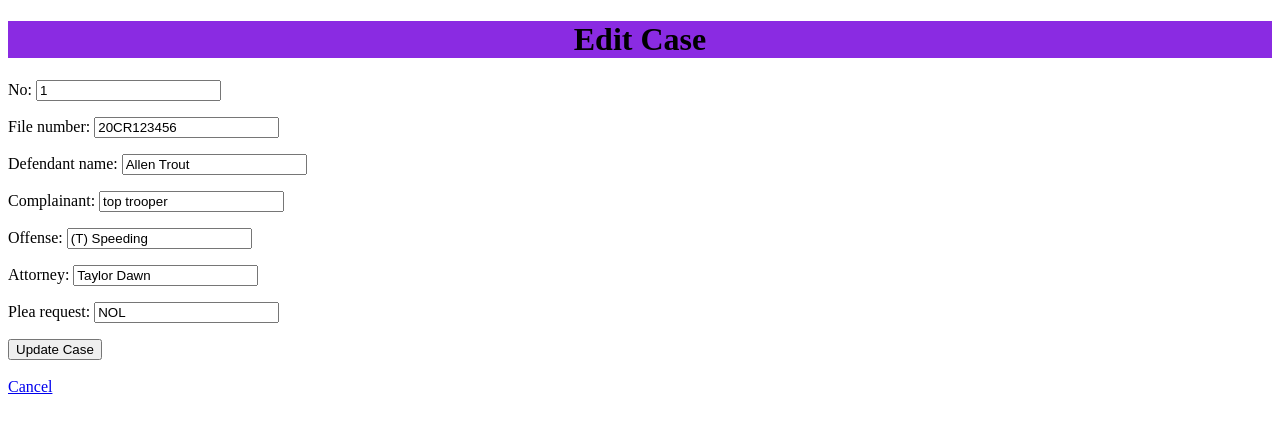
After one commit to mjhow4/newattendanceapp, a Django app: page /attend/5/edit/ in a window 1280 px wide. The commit adds this page. Shown: the top 433 px of the page. Run offline with Django 3.2, Linux system fonts and the light colour scheme; data comes from the database, SQL or seed files in the repository.

Commit message:
incorporates add, edit, and delete

```diff
--- a/mycal/attendance/forms.py
+++ b/mycal/attendance/forms.py
@@ -5,8 +5,12 @@ class CaseForm(forms.ModelForm):
     class Meta:
         model = Case
         fields = [
-            'case_number',
+            'no',
+            'file_number',
+            'defendant_name',
+            'complainant',
+            'offense',
             'attorney',
-            'court_session',
             'plea_request',
-        ]
+
+    ]
--- a/mycal/attendance/models.py
+++ b/mycal/attendance/models.py
@@ -2,10 +2,14 @@ from django.db import models
 
 # Create your models here.
 class Case(models.Model):
-    case_number = models.CharField(max_length=255, null=True, blank=True)
-    attorney = models.CharField(max_length=255,null=True, blank=True)
-    court_session = models.CharField(max_length= 255,null=True, blank=True)
-    plea_request = models.CharField (max_length= 255, null=True, blank=True)
+    no = models.CharField(max_length=4,  null=True, blank=True)
+    file_number = models.CharField(max_length=20,  null=True, blank=True)
+    defendant_name = models.CharField(max_length=100,  null=True, blank=True)
+    complainant = models.CharField(max_length=50, null=True, blank=True)
+    offense = models.CharField(max_length=255,  null=True, blank=True)
+    attorney = models.CharField(max_length=100,  null=True, blank=True)
+    plea_request = models.CharField(max_length=400, null=True, blank=True)
+
 
     def __str__(self):
-        return self.attorney
+        return self.name
--- a/mycal/attendance/views.py
+++ b/mycal/attendance/views.py
@@ -8,3 +8,38 @@ def list_cases(request):
     cases = Case.objects.all()
     return render(request, "attend\list_cases.html",
                   {"cases": cases})
+
+def add_case(request):
+    if request.method == 'GET':
+        form = CaseForm()
+    else:
+        form = CaseForm(data=request.POST)
+        if form.is_valid():
+            form.save()
+            return redirect(to='list_cases')
+
+    return render(request, "attend/add_case.html", {"form": form})
+
+def edit_case(request, pk):
+    case = get_object_or_404(Case, pk=pk)
+    if request.method == 'GET':
+        form = CaseForm(instance=case)
+    else:
+        form = CaseForm(data=request.POST, instance=case)
+        if form.is_valid():
+            form.save()
+            return redirect(to='list_cases')
+
+    return render(request, "attend/edit_case.html", {
+        "form": form,
+        "case": case,
+    })
+
+def delete_case(request, pk):
+    case = get_object_or_404(Case, pk=pk)
+    if request.method == 'POST':
+        case.delete()
+        return redirect(to='list_cases')
+
+    return render(request, "attend/delete_case.html",
+                  {"case": case})
--- a/mycal/mycal/urls.py
+++ b/mycal/mycal/urls.py
@@ -21,4 +21,11 @@ from attendance import views as attend_views
 urlpatterns = [
     path('admin/', admin.site.urls),
     path('', attend_views.list_cases, name='list_cases'),
+    path('attend/add/', attend_views.add_case, name='add_case'),
+    path('attend/<int:pk>/delete/',
+         attend_views.delete_case,
+         name='delete_case'),
+    path('attend/<int:pk>/edit/',
+         attend_views.edit_case,
+         name='edit_case'),
 ]
--- /dev/null
+++ b/mycal/static/css/styles.css
@@ -0,0 +1,4 @@
+h1 {
+    text-align: center;
+    background-color: blueviolet;
+}
--- /dev/null
+++ b/mycal/templates/attend/edit_case.html
@@ -0,0 +1,16 @@
+{% extends "base.html" %}
+
+{% block content %}
+<h1>Edit Case</h1>
+
+<div>
+  <form action="{% url 'edit_case' pk=case.pk %}" method="POST">
+    {% csrf_token %}
+    {{ form.as_p }}
+    <div>
+      <button type="submit">Update Case</button> <br> <br>
+      <a href="{% url 'list_cases' %}">Cancel</a>
+    </div>
+  </form>
+</div>
+{% endblock %}
--- a/mycal/templates/base.html
+++ b/mycal/templates/base.html
@@ -1,3 +1,5 @@
+{% load static %}
+
 <!DOCTYPE html>
 <html lang="en">
 <head>
@@ -6,6 +8,7 @@
     <meta name="viewport" content="width=device-width, initial-scale=1.0">
     {% endblock %}
     {% block title %}<title>Court Cal</title>{% endblock %}
+    <link rel="stylesheet" href="{% static 'css/styles.css' %}">
 </head>
 <body>
     {% block content %}{% endblock %}
```
Also changed, not shown: mycal/templates/attend/add_case.html (added, +16 -0 lines), mycal/templates/attend/delete_case.html (added, +17 -0 lines), mycal/templates/attend/list_cases.html (+45 -1 lines), mycal/attendance/migrations/0002_auto_20201109_1044.py (added), mycal/db.sqlite3.
